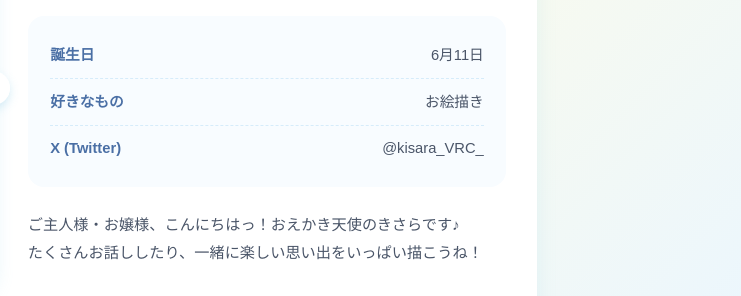
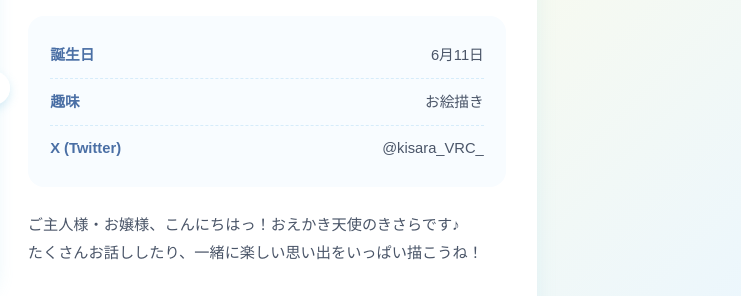
Before and after one commit to SORA-VRChat/tenshi-no-fureai, a plain HTML site: page cast-kisara.html in a window 1280 px wide. Shown: the part 399-695 px from the top of the page, 539-1280 px from the left. Drawn offline with Linux system fonts and the light colour scheme; a web font is replaced by a local one.

Commit message:
Update cast-kisara.html

```diff
--- a/cast-kisara.html
+++ b/cast-kisara.html
@@ -53,7 +53,7 @@
 
             <div class="cast-profile-list">
               <div class="profile-row"><span>誕生日</span><span>6月11日</span></div>
-              <div class="profile-row"><span>好きなもの</span><span>お絵描き</span></div>
+              <div class="profile-row"><span>趣味</span><span>お絵描き</span></div>
               <div class="profile-row"><span>X (Twitter)</span><span><a href="https://x.com/kisara_VRC_" target="_blank" rel="noopener">@kisara_VRC_</a></span></div>
             </div>
 
```
